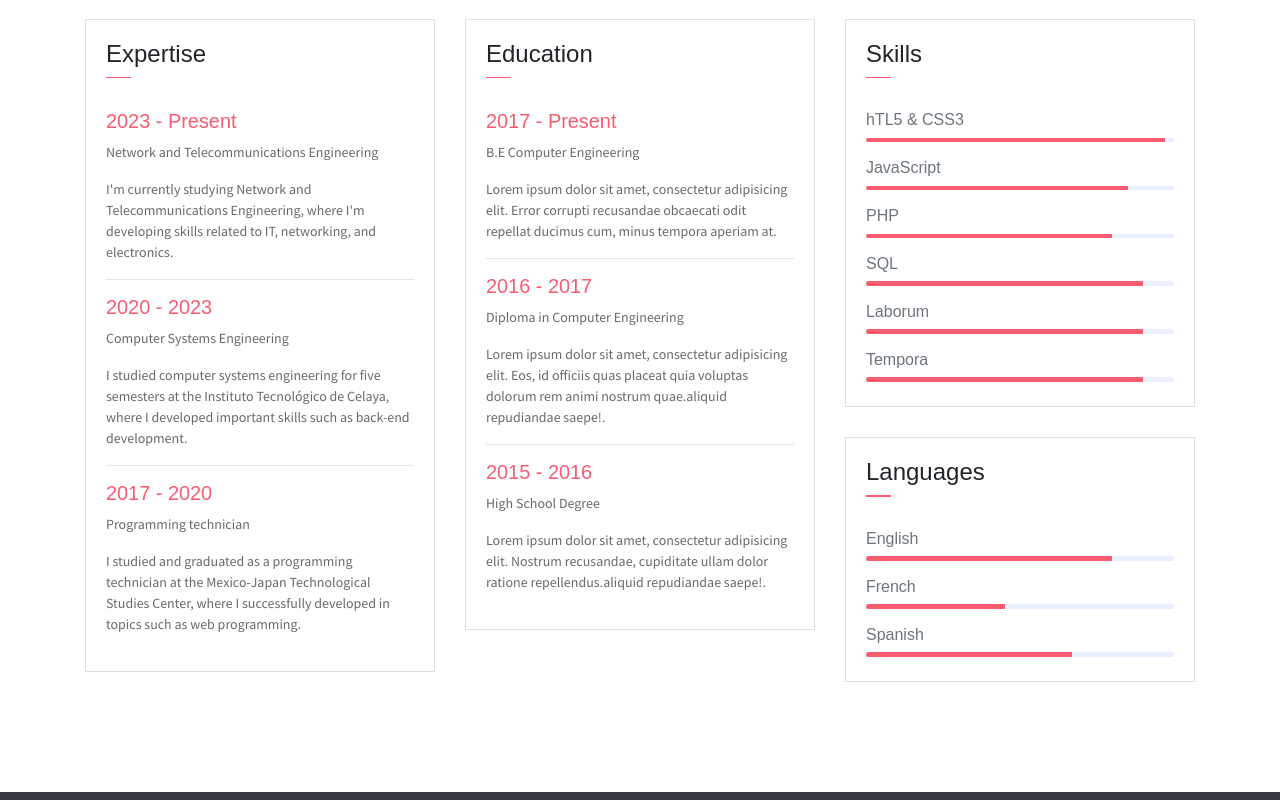
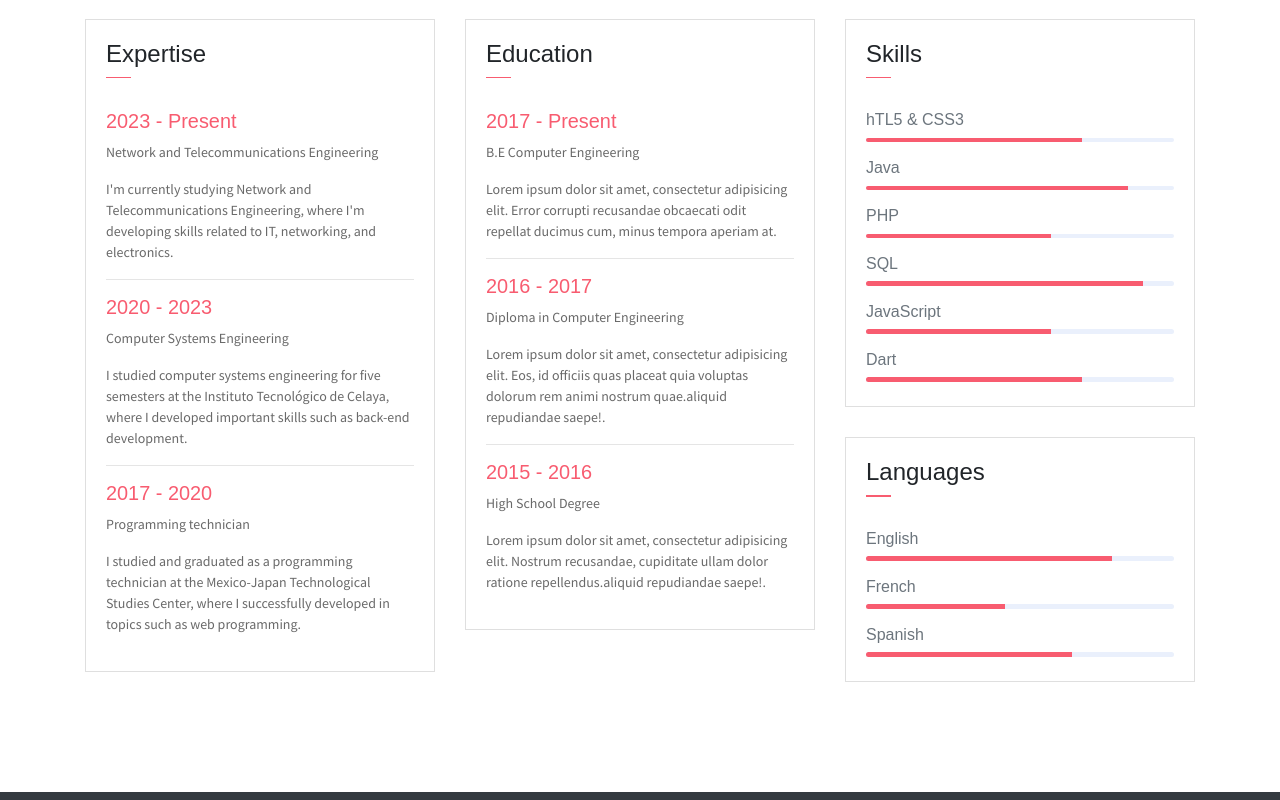
Before and after one commit to RodeMoon/rodemoon.github.io, a website: page index.html in a window 1280 px wide. Shown: the part 1320-2120 px from the top of the page. Drawn offline with Linux system fonts and the light colour scheme; some packages are replaced by stand-ins of ours.

Commit message:
some info

```diff
--- a/index.html
+++ b/index.html
@@ -191,27 +191,27 @@
                         <div class="card-body pb-2">
                            <h6>hTL5 &amp; CSS3</h6>
                             <div class="progress mb-3">
-                                <div class="progress-bar bg-danger" role="progressbar" style="width: 97%" aria-valuenow="25" aria-valuemin="0" aria-valuemax="100"></div>
+                                <div class="progress-bar bg-danger" role="progressbar" style="width: 70%" aria-valuenow="25" aria-valuemin="0" aria-valuemax="100"></div>
                             </div>
-                            <h6>JavaScript</h6>
+                            <h6>Java</h6>
                             <div class="progress mb-3">
                                 <div class="progress-bar bg-danger" role="progressbar" style="width: 85%" aria-valuenow="25" aria-valuemin="0" aria-valuemax="100"></div>
                             </div>
                             <h6>PHP</h6>
                             <div class="progress mb-3">
-                                <div class="progress-bar bg-danger" role="progressbar" style="width: 80%" aria-valuenow="50" aria-valuemin="0" aria-valuemax="100"></div>
+                                <div class="progress-bar bg-danger" role="progressbar" style="width: 60%" aria-valuenow="50" aria-valuemin="0" aria-valuemax="100"></div>
                             </div>
                             <h6>SQL</h6>
                             <div class="progress mb-3">
                                 <div class="progress-bar bg-danger" role="progressbar" style="width: 90%" aria-valuenow="75" aria-valuemin="0" aria-valuemax="100"></div>
                             </div>
-                            <h6>Laborum</h6>
+                            <h6>JavaScript</h6>
                             <div class="progress mb-3">
-                                <div class="progress-bar bg-danger" role="progressbar" style="width: 90%" aria-valuenow="75" aria-valuemin="0" aria-valuemax="100"></div>
+                                <div class="progress-bar bg-danger" role="progressbar" style="width: 60%" aria-valuenow="75" aria-valuemin="0" aria-valuemax="100"></div>
                             </div>
-                            <h6>Tempora</h6>
+                            <h6>Dart</h6>
                             <div class="progress mb-3">
-                                <div class="progress-bar bg-danger" role="progressbar" style="width: 90%" aria-valuenow="75" aria-valuemin="0" aria-valuemax="100"></div>
+                                <div class="progress-bar bg-danger" role="progressbar" style="width: 70%" aria-valuenow="75" aria-valuemin="0" aria-valuemax="100"></div>
                             </div>
                         </div>
                     </div>
```
